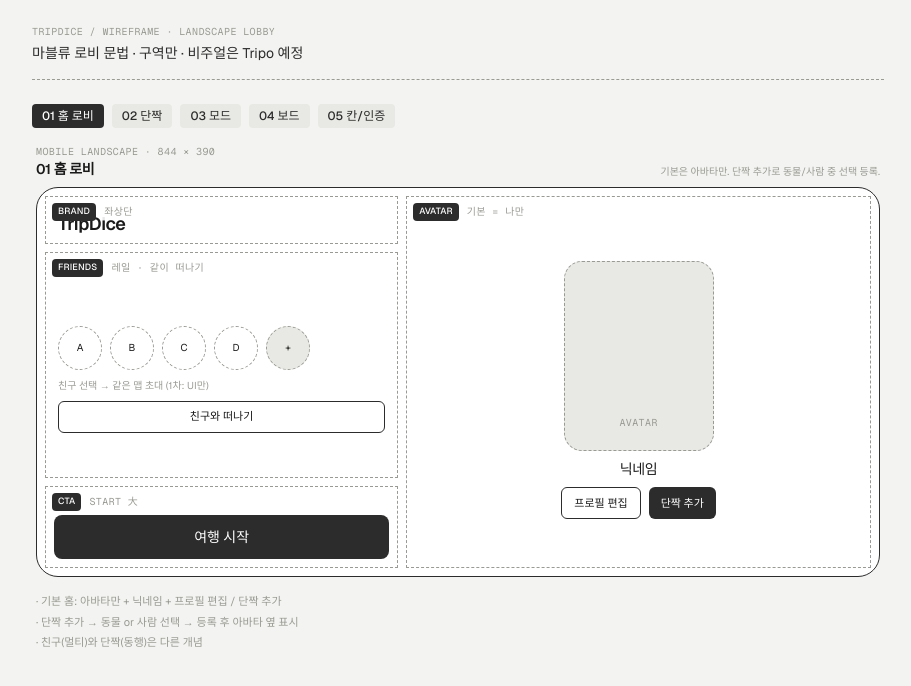
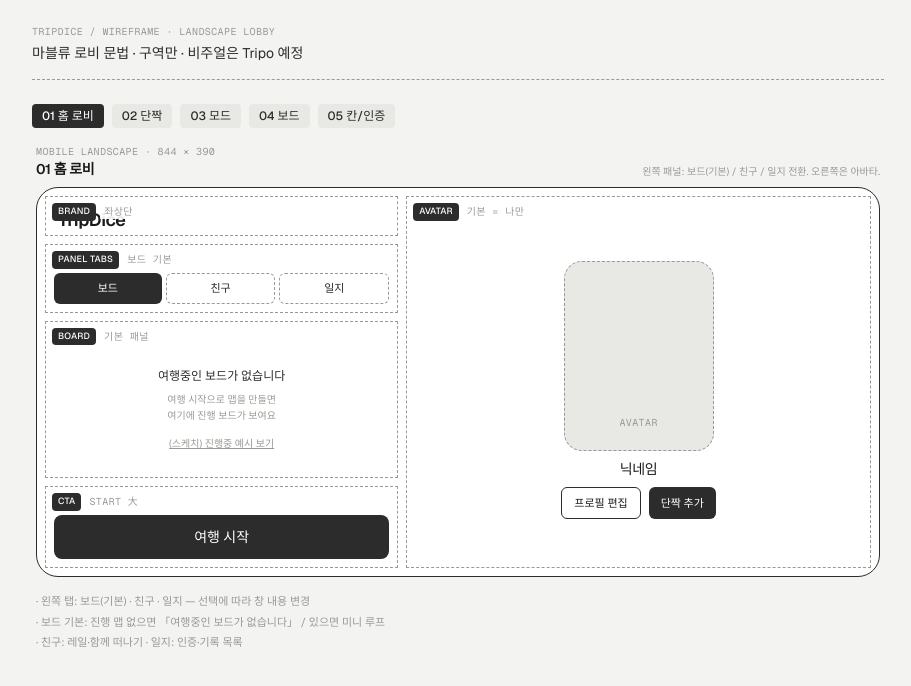
Before and after one commit to dudi199784-hash/tripdice, a Next.js app: page / in a window 1280 px wide. Shown: the top 686 px of the page, without its empty margins (182-1093 px from the left). Built offline with nearby package versions, Linux system fonts and the light colour scheme.

Commit message:
Switch lobby left panel between board, friends, and journal.
Co-authored-by: Cursor <cursoragent@cursor.com>

```diff
--- a/src/app/page.tsx
+++ b/src/app/page.tsx
@@ -1,7 +1,6 @@
+import { PhoneFrame, Region, SketchNav, SpecList } from "@/components/sketch";
+import { LobbySidePanel } from "@/components/LobbySidePanel";
 import Link from "next/link";
-import { PhoneFrame, Region, SketchNav, SpecList } from "@/components/sketch";
-
-const friends = ["A", "B", "C", "D", "+"];
 
 export default function Home() {
   return (
@@ -9,51 +8,10 @@ export default function Home() {
       <SketchNav current="/" />
       <PhoneFrame
         title="01 홈 로비"
-        note="기본은 아바타만. 단짝 추가로 동물/사람 중 선택 등록."
+        note="왼쪽 패널: 보드(기본) / 친구 / 일지 전환. 오른쪽은 아바타."
       >
         <div className="grid min-h-0 flex-1 grid-cols-[0.95fr_1.25fr] gap-2 p-2">
-          <div className="flex min-h-0 flex-col gap-2">
-            <Region label="brand" spec="좌상단" className="flex h-[48px] shrink-0 items-center px-3">
-              <p className="mt-2 text-lg font-semibold tracking-tight">TripDice</p>
-            </Region>
-
-            <Region
-              label="friends"
-              spec="레일 · 같이 떠나기"
-              className="flex min-h-0 flex-1 flex-col justify-center px-2 pt-2"
-            >
-              <div className="mt-5 flex items-center gap-2 overflow-hidden px-1">
-                {friends.map((f) => (
-                  <div
-                    key={f}
-                    className={`flex h-11 w-11 shrink-0 items-center justify-center rounded-full border border-dashed border-[var(--wire)] text-[10px] ${
-                      f === "+" ? "bg-[var(--wire-muted)]" : ""
-                    }`}
-                  >
-                    {f === "+" ? "+" : f}
-                  </div>
-                ))}
-              </div>
-              <p className="mt-2 px-1 text-[10px] text-[var(--wire)]">
-                친구 선택 → 같은 맵 초대 (1차: UI만)
-              </p>
-              <button
-                type="button"
-                className="mx-1 mt-2 flex h-8 items-center justify-center rounded-md border border-[var(--wire-strong)] text-[11px]"
-              >
-                친구와 떠나기
-              </button>
-            </Region>
-
-            <Region label="cta" spec="Start 大" className="shrink-0 p-2 pt-7">
-              <Link
-                href="/mode"
-                className="flex h-11 items-center justify-center rounded-lg bg-[var(--wire-strong)] text-sm font-medium text-white"
-              >
-                여행 시작
-              </Link>
-            </Region>
-          </div>
+          <LobbySidePanel />
 
           <Region label="avatar" spec="기본 = 나만" className="min-h-0">
             <div className="flex h-full flex-col items-center justify-center gap-2 px-3">
@@ -82,9 +40,9 @@ export default function Home() {
 
       <SpecList
         items={[
-          "기본 홈: 아바타만 + 닉네임 + 프로필 편집 / 단짝 추가",
-          "단짝 추가 → 동물 or 사람 선택 → 등록 후 아바타 옆 표시",
-          "친구(멀티)와 단짝(동행)은 다른 개념",
+          "왼쪽 탭: 보드(기본) · 친구 · 일지 — 선택에 따라 창 내용 변경",
+          "보드 기본: 진행 맵 없으면 「여행중인 보드가 없습니다」 / 있으면 미니 루프",
+          "친구: 레일·함께 떠나기 · 일지: 인증·기록 목록",
         ]}
       />
     </>
--- /dev/null
+++ b/src/components/LobbySidePanel.tsx
@@ -0,0 +1,176 @@
+"use client";
+
+import Link from "next/link";
+import { useState } from "react";
+import { Region } from "@/components/sketch";
+
+type Panel = "board" | "friends" | "journal";
+
+const friends = ["A", "B", "C", "D", "+"];
+
+const journalEntries = [
+  { place: "강원 고성", note: "바다 냄새가 좋았다" },
+  { place: "경주", note: "첨성대 앞에서 인증" },
+];
+
+const tabs: { id: Panel; label: string }[] = [
+  { id: "board", label: "보드" },
+  { id: "friends", label: "친구" },
+  { id: "journal", label: "일지" },
+];
+
+export function LobbySidePanel() {
+  const [panel, setPanel] = useState<Panel>("board");
+  const [hasActiveBoard, setHasActiveBoard] = useState(false);
+
+  return (
+    <div className="flex min-h-0 flex-col gap-2">
+      <Region label="brand" spec="좌상단" className="flex h-[40px] shrink-0 items-center px-3">
+        <p className="mt-2 text-lg font-semibold tracking-tight">TripDice</p>
+      </Region>
+
+      <Region label="panel tabs" spec="보드 기본" className="shrink-0 px-2 pb-2 pt-7">
+        <div className="flex gap-1">
+          {tabs.map((tab) => {
+            const active = panel === tab.id;
+            return (
+              <button
+                key={tab.id}
+                type="button"
+                onClick={() => setPanel(tab.id)}
+                className={`flex-1 rounded-md py-1.5 text-[11px] font-medium ${
+                  active
+                    ? "bg-[var(--wire-strong)] text-white"
+                    : "border border-dashed border-[var(--wire)] text-[var(--wire-strong)]"
+                }`}
+              >
+                {tab.label}
+              </button>
+            );
+          })}
+        </div>
+      </Region>
+
+      <Region
+        label={panel}
+        spec={panel === "board" ? "기본 패널" : panel === "friends" ? "소셜" : "기록"}
+        className="flex min-h-0 flex-1 flex-col px-2 pb-2 pt-7"
+      >
+        {panel === "board" ? (
+          <BoardPanel hasActiveBoard={hasActiveBoard} onTogglePreview={() => setHasActiveBoard((v) => !v)} />
+        ) : null}
+        {panel === "friends" ? <FriendsPanel /> : null}
+        {panel === "journal" ? <JournalPanel /> : null}
+      </Region>
+
+      <Region label="cta" spec="Start 大" className="shrink-0 p-2 pt-7">
+        <Link
+          href="/mode"
+          className="flex h-11 items-center justify-center rounded-lg bg-[var(--wire-strong)] text-sm font-medium text-white"
+        >
+          여행 시작
+        </Link>
+      </Region>
+    </div>
+  );
+}
+
+function BoardPanel({
+  hasActiveBoard,
+  onTogglePreview,
+}: {
+  hasActiveBoard: boolean;
+  onTogglePreview: () => void;
+}) {
+  if (!hasActiveBoard) {
+    return (
+      <div className="flex flex-1 flex-col items-center justify-center gap-2 px-2 text-center">
+        <p className="text-xs font-medium text-[var(--wire-strong)]">여행중인 보드가 없습니다</p>
+        <p className="text-[10px] leading-relaxed text-[var(--wire)]">
+          여행 시작으로 맵을 만들면
+          <br />
+          여기에 진행 보드가 보여요
+        </p>
+        <button
+          type="button"
+          onClick={onTogglePreview}
+          className="mt-1 text-[10px] text-[var(--wire)] underline"
+        >
+          (스케치) 진행중 예시 보기
+        </button>
+      </div>
+    );
+  }
+
+  return (
+    <div className="flex flex-1 flex-col gap-2">
+      <p className="text-[10px] text-[var(--wire)]">진행중 · 국내 / 8칸 루프</p>
+      <div className="grid flex-1 grid-cols-3 grid-rows-3 gap-1">
+        {["S", "여", "이", "이", "·", "여", "여", "이", "이"].map((label, i) => (
+          <div
+            key={i}
+            className={`flex items-center justify-center rounded border border-dashed border-[var(--wire)] text-[9px] ${
+              label === "·" ? "border-transparent text-[var(--wire)]" : ""
+            } ${label === "여" && i === 5 ? "ring-1 ring-[var(--wire-strong)]" : ""}`}
+          >
+            {label === "·" ? "" : label}
+          </div>
+        ))}
+      </div>
+      <div className="flex items-center justify-between gap-2">
+        <Link href="/play" className="text-[11px] font-medium text-[var(--wire-strong)] underline">
+          이어서 여행
+        </Link>
+        <button type="button" onClick={onTogglePreview} className="text-[10px] text-[var(--wire)] underline">
+          (스케치) 빈 상태
+        </button>
+      </div>
+    </div>
+  );
+}
+
+function FriendsPanel() {
+  return (
+    <div className="flex flex-1 flex-col justify-center">
+      <div className="flex items-center gap-2 overflow-hidden px-1">
+        {friends.map((f) => (
+          <div
+            key={f}
+            className={`flex h-10 w-10 shrink-0 items-center justify-center rounded-full border border-dashed border-[var(--wire)] text-[10px] ${
+              f === "+" ? "bg-[var(--wire-muted)]" : ""
+            }`}
+          >
+            {f === "+" ? "+" : f}
+          </div>
+        ))}
+      </div>
+      <p className="mt-2 px-1 text-[10px] text-[var(--wire)]">친구 선택 → 같은 맵 초대</p>
+      <button
+        type="button"
+        className="mx-1 mt-2 flex h-8 items-center justify-center rounded-md border border-[var(--wire-strong)] text-[11px]"
+      >
+        친구와 떠나기
+      </button>
+    </div>
+  );
+}
+
+function JournalPanel() {
+  return (
+    <div className="flex min-h-0 flex-1 flex-col gap-1.5 overflow-hidden">
+      <p className="text-[10px] text-[var(--wire)]">여행하며 남긴 기록</p>
+      <ul className="min-h-0 flex-1 space-y-1.5 overflow-auto pr-0.5">
+        {journalEntries.map((entry) => (
+          <li
+            key={entry.place}
+            className="rounded border border-dashed border-[var(--wire)] px-2 py-1.5"
+          >
+            <p className="text-[11px] font-medium">{entry.place}</p>
+            <p className="text-[10px] text-[var(--wire)]">{entry.note}</p>
+          </li>
+        ))}
+        <li className="px-1 pt-1 text-[10px] text-[var(--wire)]">인증·사진 기록 시 여기에 쌓임</li>
+      </ul>
+    </div>
+  );
+}
```
